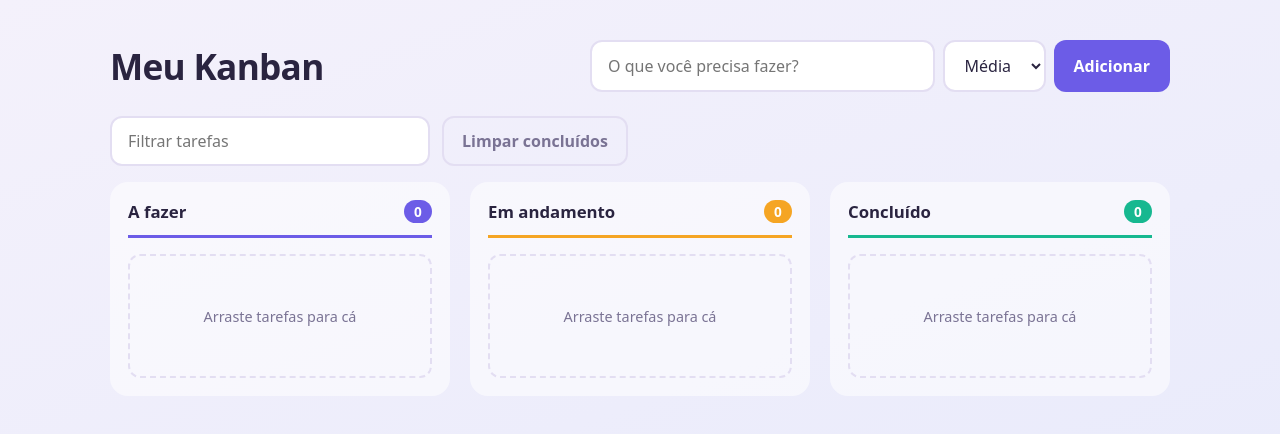
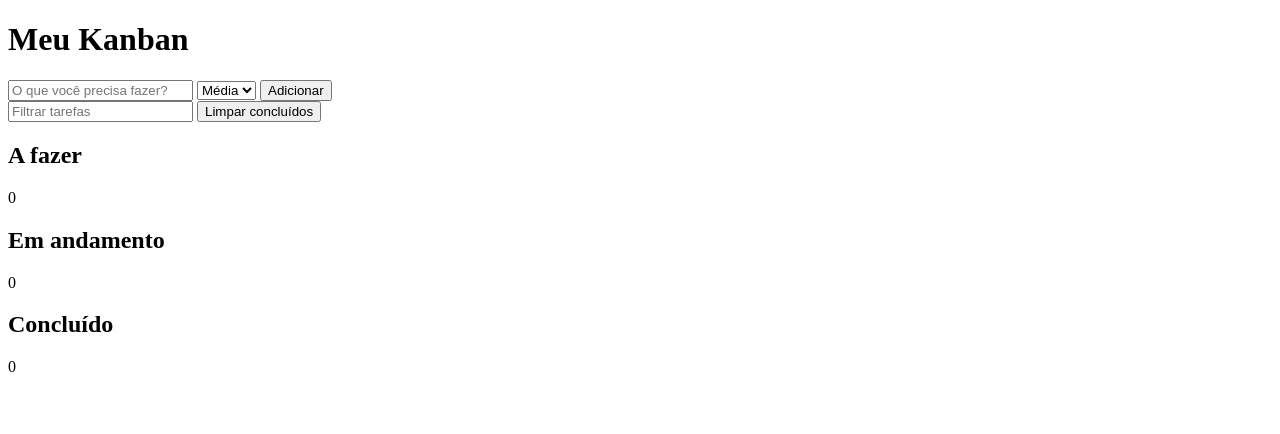
Before and after one commit to Yahonan/ProjetoInicial, a plain HTML site: page index.html in a window 1280 px wide. Drawn offline with Linux system fonts and the light colour scheme.

Commit message:
erro proposital

```diff
--- a/index.html
+++ b/index.html
@@ -9,7 +9,7 @@
   <link rel="preconnect" href="https://fonts.googleapis.com">
   <link rel="preconnect" href="https://fonts.gstatic.com" crossorigin>
   <link href="https://fonts.googleapis.com/css2?family=Plus+Jakarta+Sans:wght@400;500;700;800&display=swap" rel="stylesheet">
-  <link rel="stylesheet" href="style.css">
+  <link rel="stylesheet" href="estilo.css">
 </head>
 <body>
   <header class="topo">
--- a/script.js
+++ b/script.js
@@ -170,4 +170,3 @@ form.addEventListener("submit", (evento) => {
 });
 
 renderizar();
-const = ;
```
